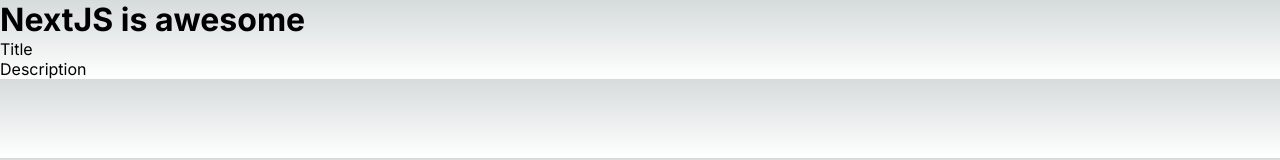
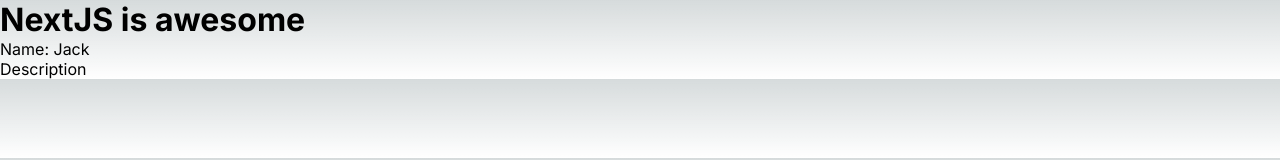
Before and after one commit to dimadidyk0/learn-nexjs, a Next.js app: page /awesome in a window 1280 px wide. Shown: the top 160 px of the page. Built offline with nearby package versions, Linux system fonts and the light colour scheme.

Commit message:
chore: 19. Outputting Dynamic Values

```diff
--- a/src/components/Post.tsx
+++ b/src/components/Post.tsx
@@ -1,9 +1,13 @@
 import React from 'react'
 
+const names: string[] = ['Jack', 'Patrick'];
+
 export default function Post() {
+  const chosenName: string = Math.random() >= 0.5 ? names[0] : names[1];
+
   return (
     <div>
-      <p>Title</p>
+      <p>Name: {chosenName}</p>
       <p>Description</p>
     </div>
   )
```
